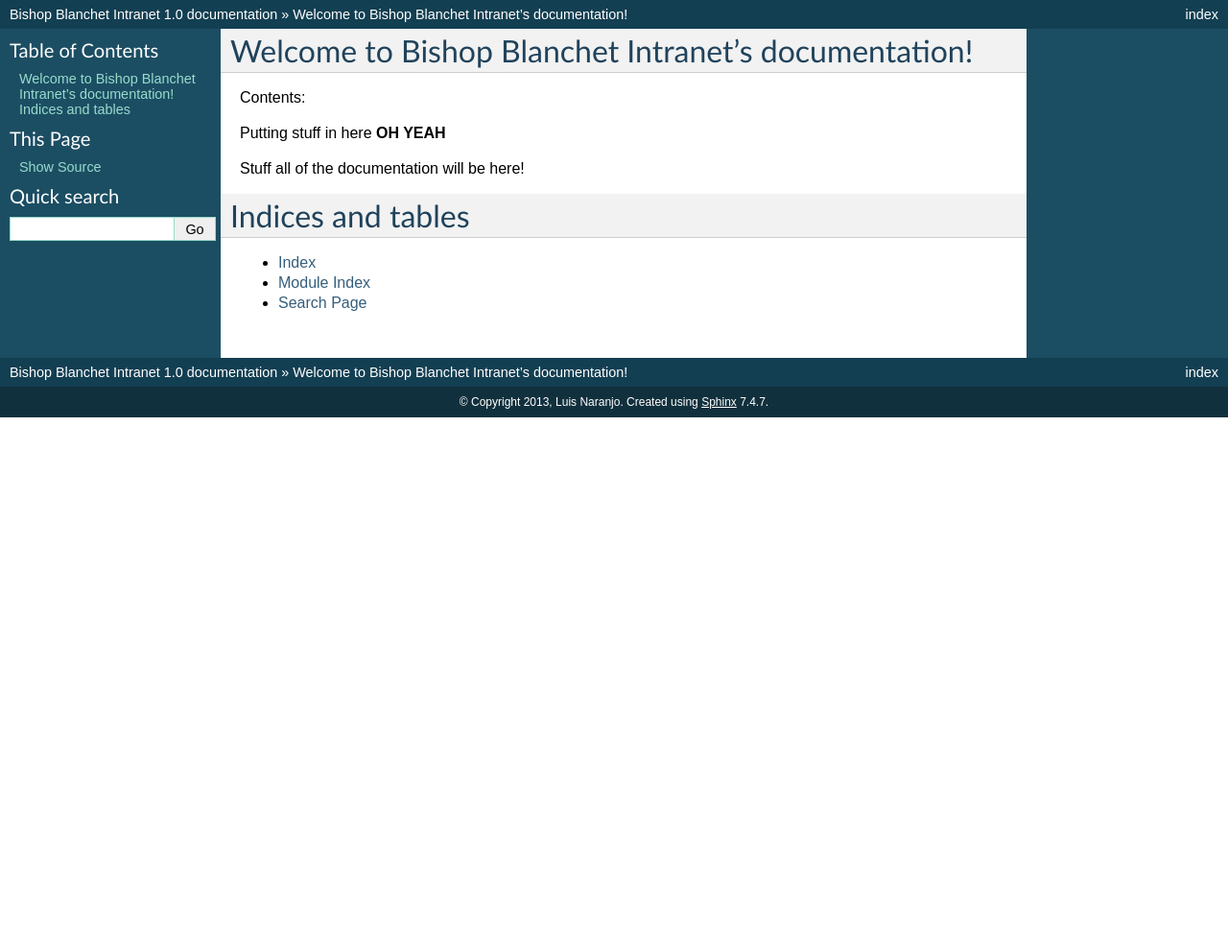
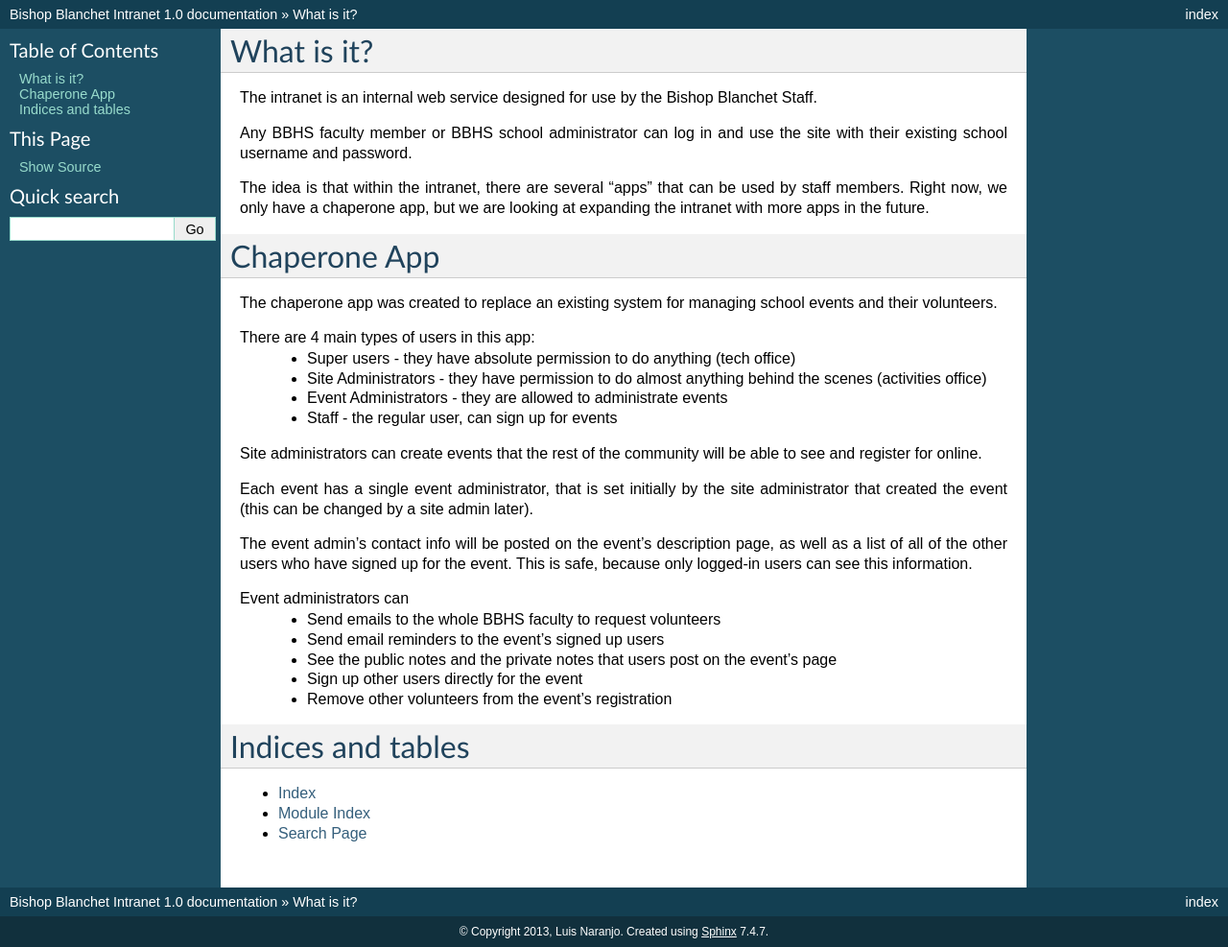
Before and after one commit to doubledubba/bbhs-intranet, a Sphinx documentation site: the page built from docs/index.rst, in a window 1280 px wide. Shown: the whole page at 96% size. Built offline with Sphinx 7.4.7, drawn with Linux system fonts in a browser that asks for light colours; before the commit the page ends 900 px from its top, so only the background shows below that.

Commit message:
Working on documentation

```diff
--- a/docs/index.rst
+++ b/docs/index.rst
@@ -3,18 +3,53 @@
    You can adapt this file completely to your liking, but it should at least
    contain the root `toctree` directive.
 
-Welcome to Bishop Blanchet Intranet's documentation!
-====================================================
+What is it?
+=======================================
 
-Contents:
+The intranet is an internal web service designed for use by the Bishop Blanchet Staff.
 
-Putting stuff in here **OH YEAH**
+Any BBHS faculty member or BBHS school administrator can log in and use the
+site with their existing school username and password.
 
-Stuff all of the documentation will be here!
+The idea is that within the intranet, there are several "apps" that can be used
+by staff members. Right now, we only have a chaperone app, but we are
+looking at expanding the intranet with more apps in the future.
+
+Chaperone App
+=============
+
+The chaperone app was created to replace an existing system for managing school
+events and their volunteers.
+
+There are 4 main types of users in this app:
+    * Super users - they have absolute permission to do anything (tech office)
+    * Site Administrators - they have permission to do almost anything behind
+      the scenes
+      (activities office)
+    * Event Administrators - they are allowed to administrate events
+    * Staff - the regular user, can sign up for events
+
+Site administrators can create events that the rest of the community will be
+able to see and register for online.
+
+Each event has a single event administrator, that is set initially by the site
+administrator that created the event (this can be changed by a site admin
+later).
+
+The event admin's contact info will be posted on the event's description page,
+as well as a list of all of the other users who have signed up for the event.
+This is safe, because only logged-in users can see this information.
+
+Event administrators can
+  * Send emails to the whole BBHS faculty to request volunteers
+  * Send email reminders to the event's signed up users
+  * See the public notes and the private notes that users post on the event's
+    page
+  * Sign up other users directly for the event
+  * Remove other volunteers from the event's registration
 
 .. toctree::
    :maxdepth: 2
-
 
 
 Indices and tables
--- a/ideas.txt
+++ b/ideas.txt
@@ -7,6 +7,10 @@
 
 Make sure the eventsNeeded thing gets updated yearly
 ==================&*****************************====
+
+Update twitter bootstrap
+
+Make sure everything has @login_required
 
 Migrate all of the teachers into the faculty security group
 
```
Also changed, not shown: 6 other files.
